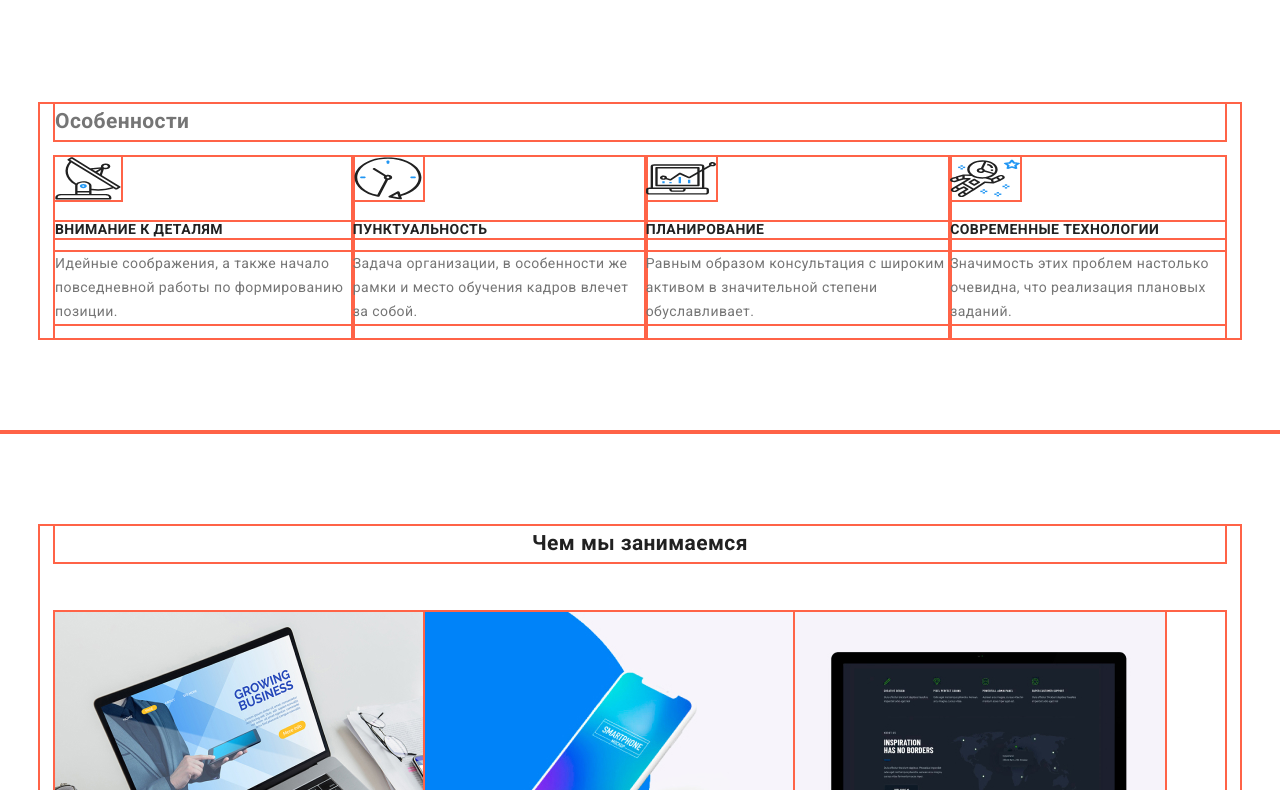
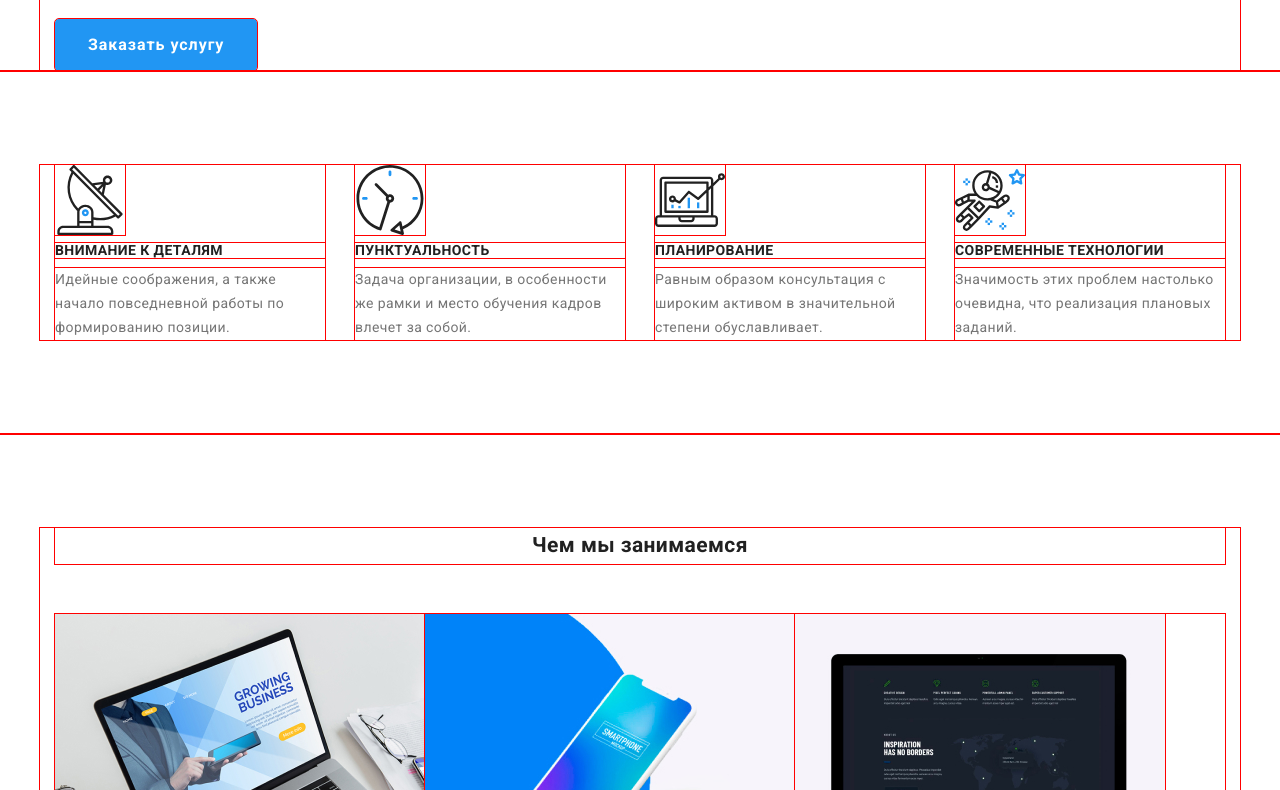
Before and after one commit to LenaGo1/goit-markup-hw-03, a plain HTML site: page index.html in a window 1280 px wide. Shown: the part 212-1002 px from the top of the page. Drawn offline with nearby package versions, Linux system fonts and the light colour scheme.

Commit message:
доповнення

```diff
--- a/css/styles.css
+++ b/css/styles.css
@@ -6,22 +6,23 @@
   --primary-background-color: #ffffff;
   --second-background-color: #f5f4fa;
 }
-/* html {
+html {
   box-sizing: border-box;
-  outline: 1px solid red;
+  /* outline: 1px solid red; */
 }
 *,
 *::before,
 *::after {
   box-sizing: inherit;
-} */
+  outline: 1px solid red;
+}
 
-*,
+/* *,
 *::before,
 *::after {
   box-sizing: border-box;
   outline: 2px solid tomato;
-}
+} */
 body {
   color: var(--primary-text-color);
   background-color: var(--primary-background-color);
@@ -33,8 +34,8 @@ body {
 
   margin: o;
 }
- .page-header {
-  padding 25px 0;
+.page-header .container {
+  padding: 25px 15px;
 }
 .container {
   width: 1200px;
@@ -48,7 +49,6 @@ body {
 }
 .page-header .flexbox {
   justify-content: flex-end;
-
 }
 .section {
   padding: 94px 0;
@@ -140,11 +140,21 @@ body {
 
   font-weight: 700;
   font-size: 16px;
-  line-height: 1.88px;
+  line-height: 30px;
   text-align: center;
   letter-spacing: 0.06em;
   text-decoration: none;
+
+  display: inline-block;
+  padding: 10px 32px;
+  border: 1px solid transparent;
+  border-radius: 4px;
+
+  /* margin-right: auto;
+  margin-left: auto; */
+  /* vertical-align: middle; */
 }
+
 /* .auth-nav .button {
   background-color: var(--second-background-color);
 } */
@@ -158,6 +168,26 @@ body {
   line-height: 1.14;
   letter-spacing: 0.03em;
   text-transform: uppercase;
+}
+.hidden-caption {
+  display: none;
+}
+.feature {
+  width: calc((100% - 30px * 3) / 4);
+  margin-right: 30px;
+}
+.feature:nth-child(4n) {
+  margin-right: 0;
+}
+.feature-image {
+  margin-left: auto;
+  margin-right: auto;
+}
+.feature-title {
+  margin: 0 0 10px;
+}
+.feature-description {
+  margin: 0;
 }
 /* .features .title {
   color: var(--second-text-color);
@@ -188,7 +218,7 @@ body {
   flex-wrap: wrap;
   /* justify-content: space-between; */
 }
-.team-item{
+.team-item {
   width: calc((100% - 30px * 3) / 4);
   margin-right: 30px;
 }
@@ -213,21 +243,21 @@ body {
   line-height: 1.19;
   text-align: center;
   letter-spacing: 0.03em;
-}p
-.position {
+}
+p .position {
   font-weight: 400;
   font-size: 16px;
   line-height: 1.19;
   text-align: center;
   letter-spacing: 0.03em;
 }
-.social-list{
+.social-list {
   display: flex;
   justify-content: space-between;
   /* margin: 32px, 16px, 32px, 24px; */
 }
 .team-item .image {
-  margin: 0;
+  display: block;
 }
 
 /* portfolio */
@@ -277,30 +307,28 @@ body {
 /* footer */
 
 .footer {
-  background: #2F303A;
+  background: #2f303a;
 }
 .footer .container {
-  padding: 60px, 0;
+  padding: 60px 15px;
   justify-content: space-between;
 }
 .footer-contacts,
 .social-networks {
-width: calc((100% - 3 * 30px) / 4);
+  width: calc((100% - 3 * 30px) / 4);
 }
 .footer-contacts .logo,
-.social-networks .appeal
- {
+.social-networks .appeal {
   margin-bottom: 20px;
 }
 .contact:not(:last-child) {
   margin-bottom: 9px;
 }
 .social-networks .social-item:not(:last-child) {
-  margin-right: 10px ;
+  margin-right: 10px;
 }
 .social-links {
   display: flex;
-
 }
 .subscribe {
   width: calc((100% - 30px) / 2);
--- a/index.html
+++ b/index.html
@@ -52,36 +52,36 @@
       <!--особенности-->
       <section class="section features">
         <div class="container">
-          <h2>Особенности</h2>
+          <h2 class="hidden-caption">Особенности</h2>
           <ul class="list flexbox">
-            <li>
-              <img src="images/Group.svg" alt="антенна" />
-              <h3 class="title">Внимание к деталям</h3>
-              <p>
+            <li class="feature">
+              <img src="images/antenna 1.svg" alt="антенна" />
+              <h3 class="title feature-title">Внимание к деталям</h3>
+              <p class="feature-description">
                 Идейные соображения, а также начало повседневной работы по
                 формированию позиции.
               </p>
             </li>
-            <li>
-              <img src="images/clock1.svg" alt="часы" />
-              <h3 class="title">Пунктуальность</h3>
-              <p>
+            <li class="feature">
+              <img class="feature-image" src="images/clock 1.svg" alt="часы" />
+              <h3 class="title feature-title">Пунктуальность</h3>
+              <p class="feature-description">
                 Задача организации, в особенности же рамки и место обучения
                 кадров влечет за собой.
               </p>
             </li>
-            <li>
-              <img src="images/diagram1.svg" alt="диаграмма" />
-              <h3 class="title">Планирование</h3>
-              <p>
+            <li class="feature">
+              <img src="images/diagram 1.svg" alt="диаграмма" />
+              <h3 class="title feature-title">Планирование</h3>
+              <p class="feature-description">
                 Равным образом консультация с широким активом в значительной
                 степени обуславливает.
               </p>
             </li>
-            <li>
-              <img src="images/astronaut1.svg" alt="астронавт" />
-              <h3 class="title">Современные технологии</h3>
-              <p>
+            <li class="feature">
+              <img src="images/astronaut 1.svg" alt="астронавт" />
+              <h3 class="title feature-title">Современные технологии</h3>
+              <p class="feature-description">
                 Значимость этих проблем настолько очевидна, что реализация
                 плановых заданий.
               </p>
```
Also changed, not shown: images/Group.svg (deleted), images/antenna 1.svg (added), images/astronaut 1.svg (added), images/astronaut1.svg (deleted), images/clock 1.svg (added), images/clock1.svg (deleted), images/diagram 1.svg (added), images/diagram1.svg (deleted).
